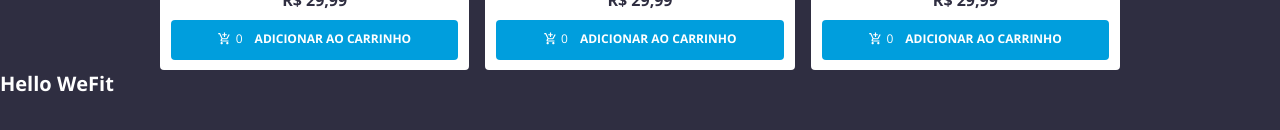
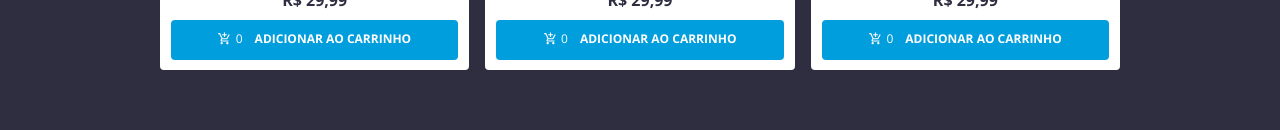
Before and after one commit to jerp86/wefit-test-react, a Next.js app: page / in a window 1280 px wide. Shown: the part 626-756 px from the top of the page. Built offline with nearby package versions, Linux system fonts and the light colour scheme.

Commit message:
fix: add component on Home

```diff
--- a/src/pages/_app.tsx
+++ b/src/pages/_app.tsx
@@ -1,5 +1,4 @@
 import { Header } from '@/components/Header'
-import { ListCards } from '@/components/ListCards'
 import { globalStyles } from '@/styles/global'
 import { AppContainer } from '@/styles/pages/_app'
 import type { AppProps } from 'next/app'
@@ -11,8 +10,6 @@ export default function App({ Component, pageProps }: AppProps) {
     <AppContainer>
       <Header />
 
-      <ListCards />
-
       <Component {...pageProps} />
     </AppContainer>
   )
--- a/src/pages/index.tsx
+++ b/src/pages/index.tsx
@@ -1,3 +1,5 @@
+import { ListCards } from '@/components/ListCards'
+
 export default function Home() {
-  return <h1>Hello WeFit</h1>
+  return <ListCards />
 }
```
